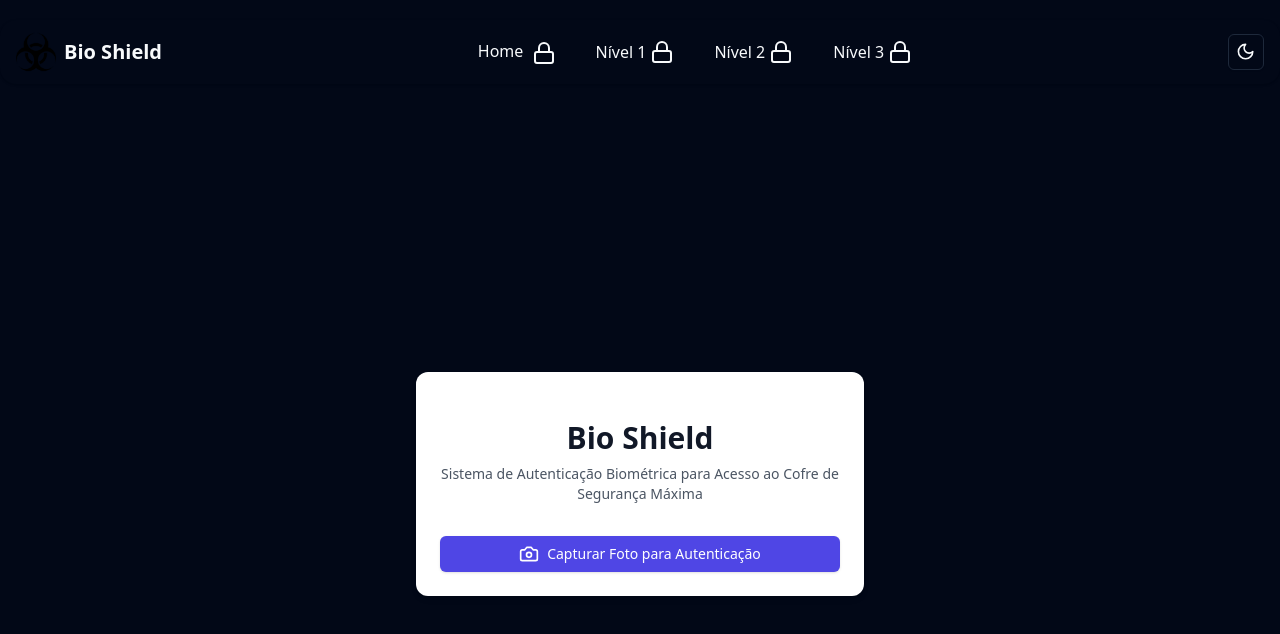
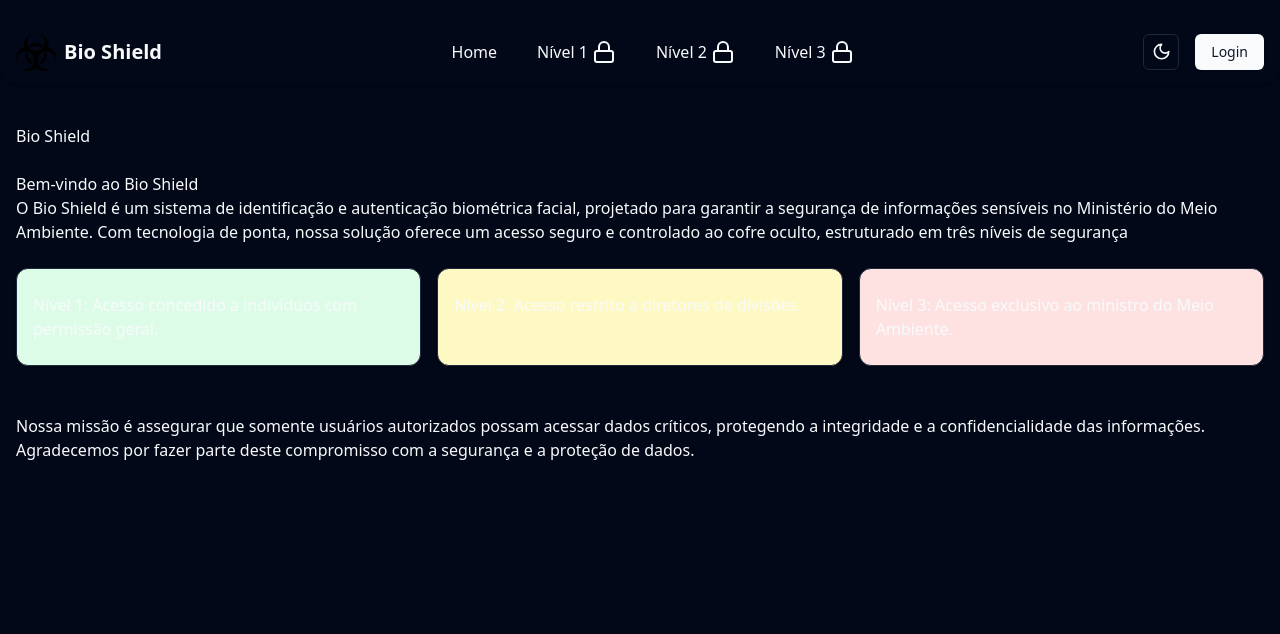
Before and after one commit to LeoPDA/bio-shield, a React (Vite) app in the folder frontend/: page / in a window 1280 px wide. Shown: the top 634 px of the page. Built offline with nearby package versions, Linux system fonts and the light colour scheme.

Commit message:
feat: Implement AuthRoute for authentication handling; update navigation paths and improve loading state management

```diff
--- a/frontend/src/App.tsx
+++ b/frontend/src/App.tsx
@@ -33,8 +33,18 @@ const PrivateRoute: React.FC<PrivateRouteProps> = ({
   return user && user.access_level >= requiredLevel ? (
     <>{element}</>
   ) : (
-    <Navigate to="/" />
+    <Navigate to="/auth" />
   );
+};
+
+const AuthRoute: React.FC<{ element: ReactNode }> = ({ element }) => {
+  const { user, loading } = useAuth();
+
+  if (loading) {
+    return <div>Carregando...</div>;
+  }
+
+  return user ? <Navigate to="/" /> : <>{element}</>;
 };
 
 function App() {
@@ -44,11 +54,8 @@ function App() {
         <Navbar />
         <div className="content">
           <Routes>
-            <Route path="/" element={<Auth />} />
-            <Route
-              path="/home"
-              element={<PrivateRoute element={<Home />} requiredLevel={1} />}
-            />
+            <Route path="/auth" element={<AuthRoute element={<Auth />} />} />
+            <Route path="/" element={<Home />} />
             <Route
               path="/nivel/1"
               element={<PrivateRoute element={<Nivel1 />} requiredLevel={1} />}
--- a/frontend/src/components/ui/CameraComponent.tsx
+++ b/frontend/src/components/ui/CameraComponent.tsx
@@ -78,9 +78,11 @@ const CameraComponent: React.FC<CameraComponentProps> = ({ openDialog }) => {
       }
     );
 
-    const result = await response.json();
-    console.log(result);
-    return result; // Retorna o resultado, incluindo o nível de acesso
+    if (response.ok) {
+      return await response.json();
+    }
+
+    return null;
   };
 
   const handleSend = async () => {
--- a/frontend/src/components/ui/navbar.tsx
+++ b/frontend/src/components/ui/navbar.tsx
@@ -19,19 +19,14 @@ const Navbar = () => {
   return (
     <ThemeProvider defaultTheme="dark" storageKey="vite-ui-theme">
       <Card className="container bg-card py-3 px-4 border-0 flex items-center justify-between gap-6 rounded-2xl mt-5">
-        <div className="flex items-center gap-2">
+        <Link className="flex items-center gap-2" to="/">
           <img src="/biohazard.png" alt="logo" className="w-10" />
           <span className="text-primary font-bold text-xl">Bio Shield</span>
-        </div>
+        </Link>
 
         <ul className="hidden md:flex items-center gap-10 text-card-foreground">
           <li className="text-primary font-medium">
-            <Link to="/home">
-              Home{" "}
-              {!(user && user.access_level >= 1) && (
-                <Lock className="inline ml-1" />
-              )}
-            </Link>
+            <Link to="/">Home</Link>
           </li>
           <li>
             <Link to="/nivel/1" className="flex">
@@ -109,7 +104,15 @@ const Navbar = () => {
 
           <div className="flex items-center gap-4">
             <ModeToggle />
-            {user && <UserNav user={user} logout={logout} />}
+            {user ? (
+              <UserNav user={user} logout={logout} />
+            ) : (
+              <Link to="/auth">
+                <Button variant="default" className="w-full text-sm">
+                  Login
+                </Button>
+              </Link>
+            )}
           </div>
         </div>
       </Card>
```
